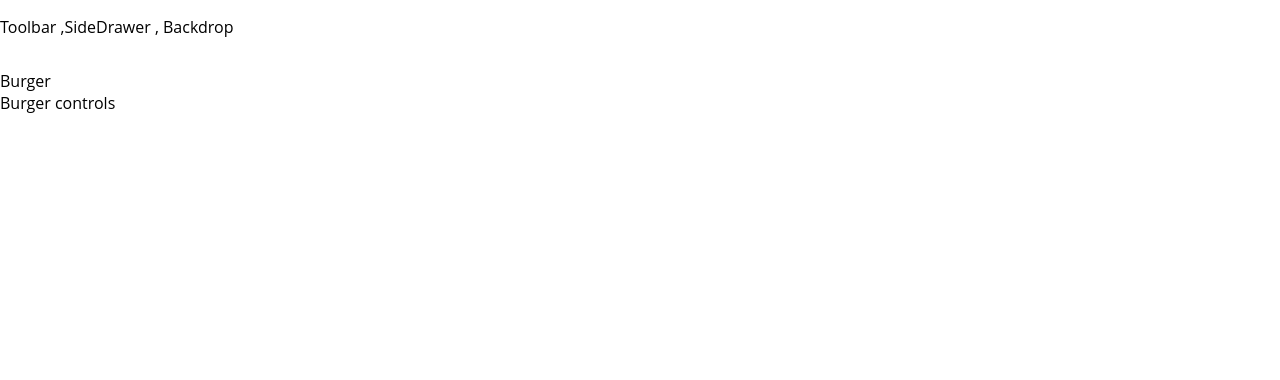
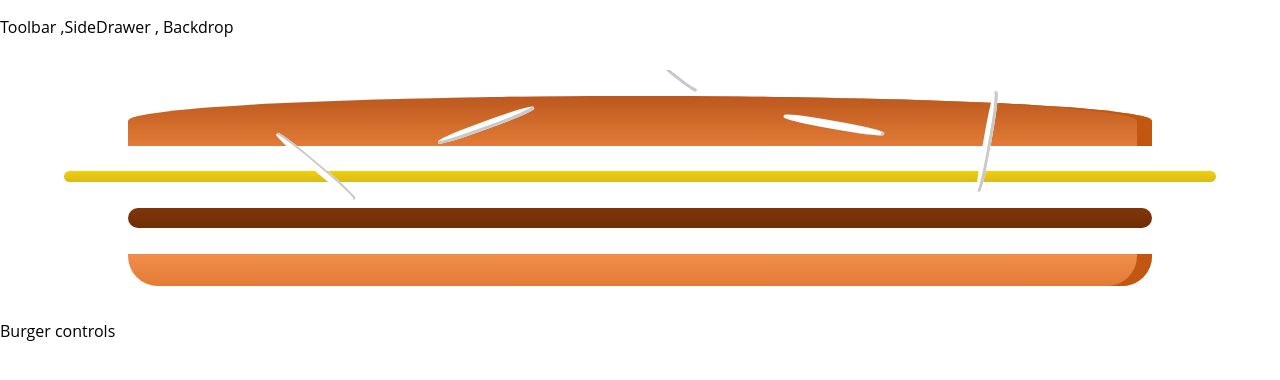
Before and after one commit to IbrahimShamma99/BurgerBuilder, a React app: page / in a window 1280 px wide. Shown: the top 380 px of the page. Built offline with nearby package versions, Linux system fonts and the light colour scheme.

Commit message:
burger v1

```diff
--- a/src/components/Burger/Burger.css
+++ b/src/components/Burger/Burger.css
@@ -8,10 +8,17 @@
     font-size: 1.2rem;
 }
 
-@media(min-width:1000px) and (min-height:750) {
+@media(min-width:500px) and (min-height:400) {
     .Burger {
-        width: 700;
-        height: 600;
+        width: 450;
+        height: 400;
+    }
+}
+
+@media(min-width:500px) and (min-height:401) {
+    .Burger {
+        width: 350;
+        height: 300;
     }
 }
 
--- a/src/components/Burger/Burger.js
+++ b/src/components/Burger/Burger.js
@@ -1,9 +1,15 @@
-import React, { Component } from 'react';
+import React from 'react';
 import classes from './Burger.css';
+import BurgerIngradients from './BurgerIngradient/BurgerIngradient';
+
 
 const burger = (props) => {
     return (
-        <div>
+        <div className={classes.Burger}>
+            <BurgerIngradients type="bread-top"/>
+            <BurgerIngradients type="cheese"/>
+            <BurgerIngradients type="meat"/>
+            <BurgerIngradients type="bread-buttom"/>
         </div>
     );
 };
--- a/src/components/Burger/BurgerIngradient/BurgerIngradient.js
+++ b/src/components/Burger/BurgerIngradient/BurgerIngradient.js
@@ -9,8 +9,8 @@ class BurgerIngradient extends Component {
         case ('bread-buttom'):
             ingradient = < div className = { classes.BreadBottom } > < /div>;
             break;
-        case ('bread-buttom'):
-            ingradient = < div className = { classes.BreadBottom } >
+        case ('bread-top'):
+            ingradient = < div className = { classes.BreadTop } >
                 <div className = { classes.Seeds1 } > </div>
                 <div className = { classes.Seeds2 } > </div>
                 </div> ;
@@ -21,6 +21,10 @@ class BurgerIngradient extends Component {
         case ('salad'):
             ingradient = < div className = { classes.Salad } > < /div>;
             break;
+        case ('cheese'):
+            ingradient = < div className = { classes.Cheese } > < /div>;
+            break;
+
         default:
             ingradient = null;
     };
--- a/src/containers/BurgerBuilder/BurgerBuilder.js
+++ b/src/containers/BurgerBuilder/BurgerBuilder.js
@@ -1,5 +1,7 @@
 import React, { Component } from 'react';
 import Aux from '../../hoc/Aux';
+import Burger from '../../components/Burger/Burger';
+
 class BurgerBuilder extends Component {
     // constructor(props) {
     //     super(props);
@@ -7,7 +9,7 @@ class BurgerBuilder extends Component {
     render() {
         return (
             <Aux>
-            <div>Burger</div>
+            <Burger />
             <div>Burger controls</div>
             </Aux>
         );
```
